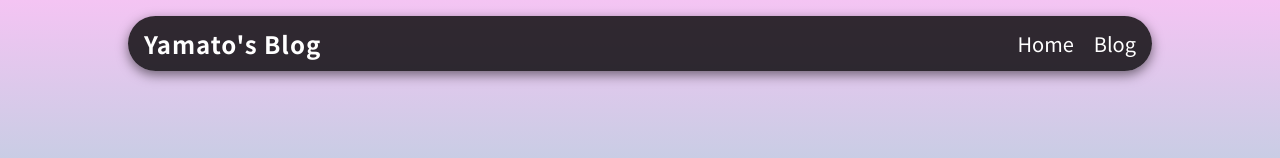
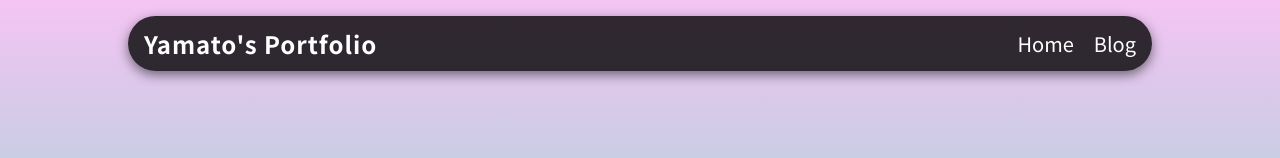
Before and after one commit to Akito-0413/yamato-portfolio, a Next.js app: page / in a window 1280 px wide. Shown: the top 158 px of the page. Built offline with nearby package versions, Linux system fonts and the light colour scheme.

Commit message:
ヘッダーの文言修正

```diff
--- a/src/components/Header/Header.tsx
+++ b/src/components/Header/Header.tsx
@@ -6,7 +6,7 @@ export default function Header() {
     <header className={styles.header}>
       <div className={styles.container}>
         <Link href="/" className={styles.logo}>
-          Yamato&apos;s Blog
+          Yamato&apos;s Portfolio
         </Link>
 
         <nav className={styles.nav}>
```
